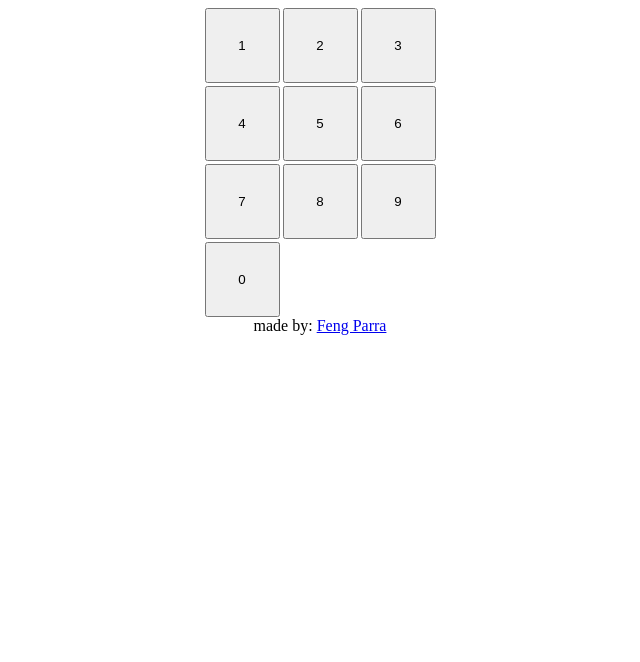
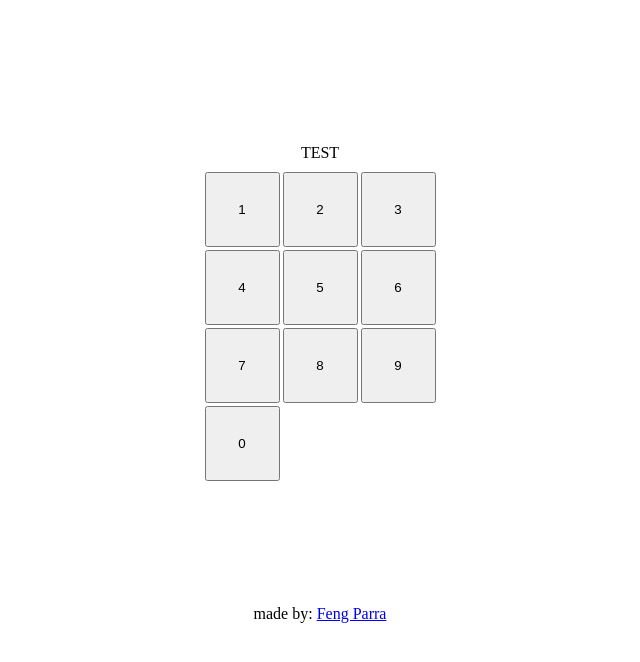
Before and after one commit to Fengkp/online-calculator, a plain HTML site: page index.html in a window 1280 px wide. Shown: the whole page, without its empty margins (320-960 px from the left). Drawn offline with Linux system fonts and the light colour scheme.

Commit message:
Added basic styling

```diff
--- a/index.html
+++ b/index.html
@@ -8,9 +8,11 @@
     </head>
 
     <body>
-        <div class="results"></div>
-        <div class="numbers"></div>
-        <div class="operations"></div>
+        <div class="calculator">
+            <div class="results"></div>
+            <div class="numbers"></div>
+            <div class="operations"></div>
+        </div>
         <p class="footer">made by: <a href="https://github.com/fengkp">Feng Parra</a></p>
     </body>
 </html>
--- a/script.js
+++ b/script.js
@@ -15,4 +15,13 @@ function createNumButtons() {
     }
 }
 
+function createResultsBox() {
+    const resultsContainer = document.querySelector('.results');
+    const resultsLabel = document.createElement('label');
+
+    resultsLabel.textContent = 'TEST';
+    resultsContainer.appendChild(resultsLabel);
+}
+
+createResultsBox();
 createNumButtons();
--- a/styles.css
+++ b/styles.css
@@ -2,7 +2,18 @@ body {
     display: flex;
     flex-direction: column;
     align-items: center;
-    justify-content: center;
+    margin: 20px;
+}
+
+.results {
+    margin-bottom: 10px;
+}
+
+.calculator {
+    display: flex;
+    flex-direction: column;
+    align-items: center;
+    margin: 10% auto 10%;
 }
 
 .numbers {
@@ -18,4 +29,5 @@ body {
 
 .footer {
     margin-top: auto;
+    margin-bottom: 0;
 }
```
